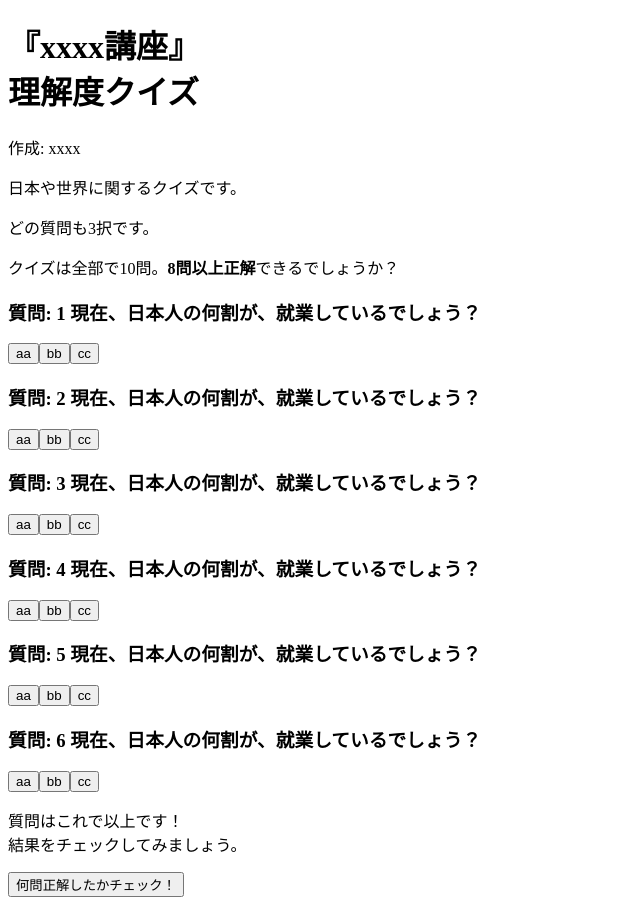
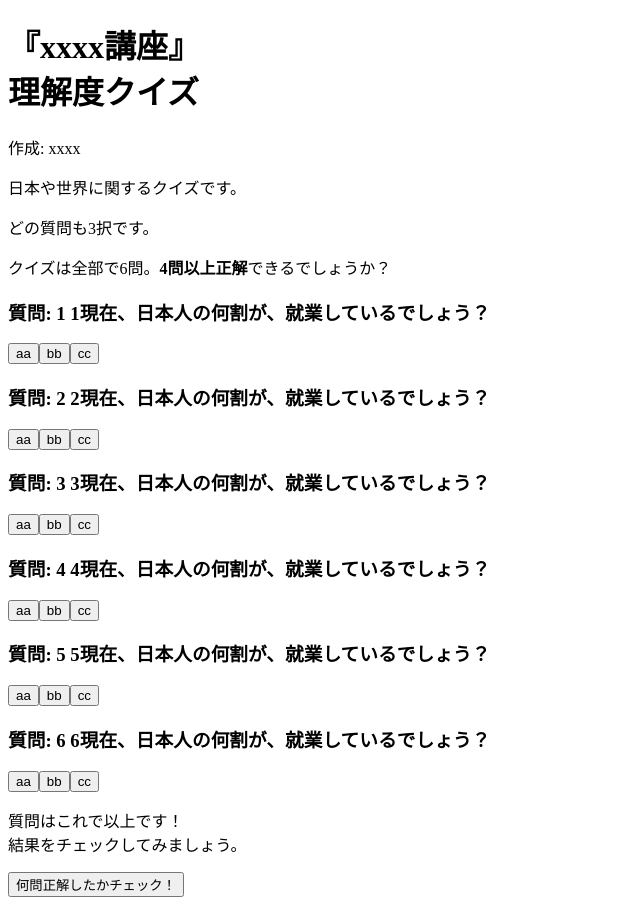
Before and after one commit to terra-namibia/qa_next, a Next.js app: page / in a window 1280 px wide. Shown: the whole page, without its empty margins (0-640 px from the left). Built offline with nearby package versions, Linux system fonts and the light colour scheme.

Commit message:
add submit button

```diff
--- a/components/question.tsx
+++ b/components/question.tsx
@@ -11,8 +11,8 @@ const Question = (props: Props) => {
 
   return (
     <div className="bg-indigo-50 rounded-lg py-4 px-4 my-4">
-      <h3 className="text-xl md:text-2xl font-bold tracking-tighter leading-tight md:pr-8 my-4">
-        <span className="text-gray-700">質問: {question_no} </span>
+      <h3 className="text-xl font-bold tracking-tighter leading-tight md:pr-8 my-4">
+        <span className="text-gray-700">質問: {question_no + 1} </span>
         {question}
       </h3>
       <div className="flex flex-col">
--- a/components/quiz.tsx
+++ b/components/quiz.tsx
@@ -3,25 +3,32 @@ import { questions } from "../lib/quiz";
 import Question from "./question";
 import { useState } from "react";
 
-const SubmitButton = ({ children, onClick }) => (
-  <button
-    onClick={onClick}
-    className="border border-blue-500 font-semibold rounded py-2 px-4 my-4 w-full text-white bg-blue-500 hover:bg-blue-700 hover:text-white hover:border-transparent"
-  >
-    {children}
-  </button>
-);
-const submit = () => {
-  console.log("submit");
-};
-
 function quiz() {
-  const [answers, setAnswers] = useState<Array<string>>(["-"]);
+  const [answers, setAnswers] = useState<Array<string>>([]);
   const setAnswer = (index: number, answer: string) => {
     const newAnswers = [...answers];
     newAnswers[index] = answer;
     setAnswers(newAnswers);
     console.log(newAnswers);
+  };
+  const [submitted, setSubmitted] = useState<boolean>(false);
+  const [score, setScore] = useState<number>(0);
+
+  const SubmitButton = ({ children, answers }) => (
+    <button
+      onClick={() => submit(answers)}
+      className="border border-blue-500 font-semibold rounded py-2 px-4 my-4 w-full text-white bg-blue-500 hover:bg-blue-700 hover:text-white hover:border-transparent"
+    >
+      {children}
+    </button>
+  );
+  const submit = (answers: Array<string>) => {
+    const score: number = answers.filter((answer, index) => {
+      return questions[index].answer === answer;
+    }).length;
+
+    setSubmitted(true);
+    setScore(score);
   };
 
   return (
@@ -36,28 +43,33 @@ function quiz() {
         <p>日本や世界に関するクイズです。</p>
         <p>どの質問も3択です。</p>
         <p>
-          クイズは全部で10問。
-          <strong>8問以上正解</strong>
+          クイズは全部で6問。
+          <strong>4問以上正解</strong>
           できるでしょうか？
         </p>
       </div>
       {questions.map((question, index) => (
         <Question
           key={index}
-          question_no={index + 1}
+          question_no={index}
           question={question.text}
           answers={answers}
           setAnswer={setAnswer}
         />
       ))}
-      <div className="bg-indigo-50 rounded-lg py-2 px-4">
+      <div className="text-xl text-center bg-indigo-50 rounded-lg py-2 px-4">
         <p>
           質問はこれで以上です！
           <br />
           結果をチェックしてみましょう。
         </p>
         <p>
-          <SubmitButton onClick={submit}>何問正解したかチェック！</SubmitButton>
+          <SubmitButton answers={answers}>
+            何問正解したかチェック！
+          </SubmitButton>
+        </p>
+        <p className="font-bold tracking-tighter leading-tight md:pr-8 my-4">
+          {submitted ? score + "問正解です!" : ""}
         </p>
       </div>
     </div>
--- a/lib/quiz.js
+++ b/lib/quiz.js
@@ -1,6 +1,6 @@
 export const questions = [
   {
-    text: "現在、日本人の何割が、就業しているでしょう？",
+    text: "1現在、日本人の何割が、就業しているでしょう？",
     short: "日本の就業者",
     choices: {
       a: "20%",
@@ -10,7 +10,7 @@ export const questions = [
     answer: "b",
   },
   {
-    text: "現在、日本人の何割が、就業しているでしょう？",
+    text: "2現在、日本人の何割が、就業しているでしょう？",
     short: "日本の就業者",
     choices: {
       a: "20%",
@@ -20,7 +20,7 @@ export const questions = [
     answer: "b",
   },
   {
-    text: "現在、日本人の何割が、就業しているでしょう？",
+    text: "3現在、日本人の何割が、就業しているでしょう？",
     short: "日本の就業者",
     choices: {
       a: "20%",
@@ -30,7 +30,7 @@ export const questions = [
     answer: "b",
   },
   {
-    text: "現在、日本人の何割が、就業しているでしょう？",
+    text: "4現在、日本人の何割が、就業しているでしょう？",
     short: "日本の就業者",
     choices: {
       a: "20%",
@@ -40,7 +40,7 @@ export const questions = [
     answer: "b",
   },
   {
-    text: "現在、日本人の何割が、就業しているでしょう？",
+    text: "5現在、日本人の何割が、就業しているでしょう？",
     short: "日本の就業者",
     choices: {
       a: "20%",
@@ -50,7 +50,7 @@ export const questions = [
     answer: "b",
   },
   {
-    text: "現在、日本人の何割が、就業しているでしょう？",
+    text: "6現在、日本人の何割が、就業しているでしょう？",
     short: "日本の就業者",
     choices: {
       a: "20%",
```
